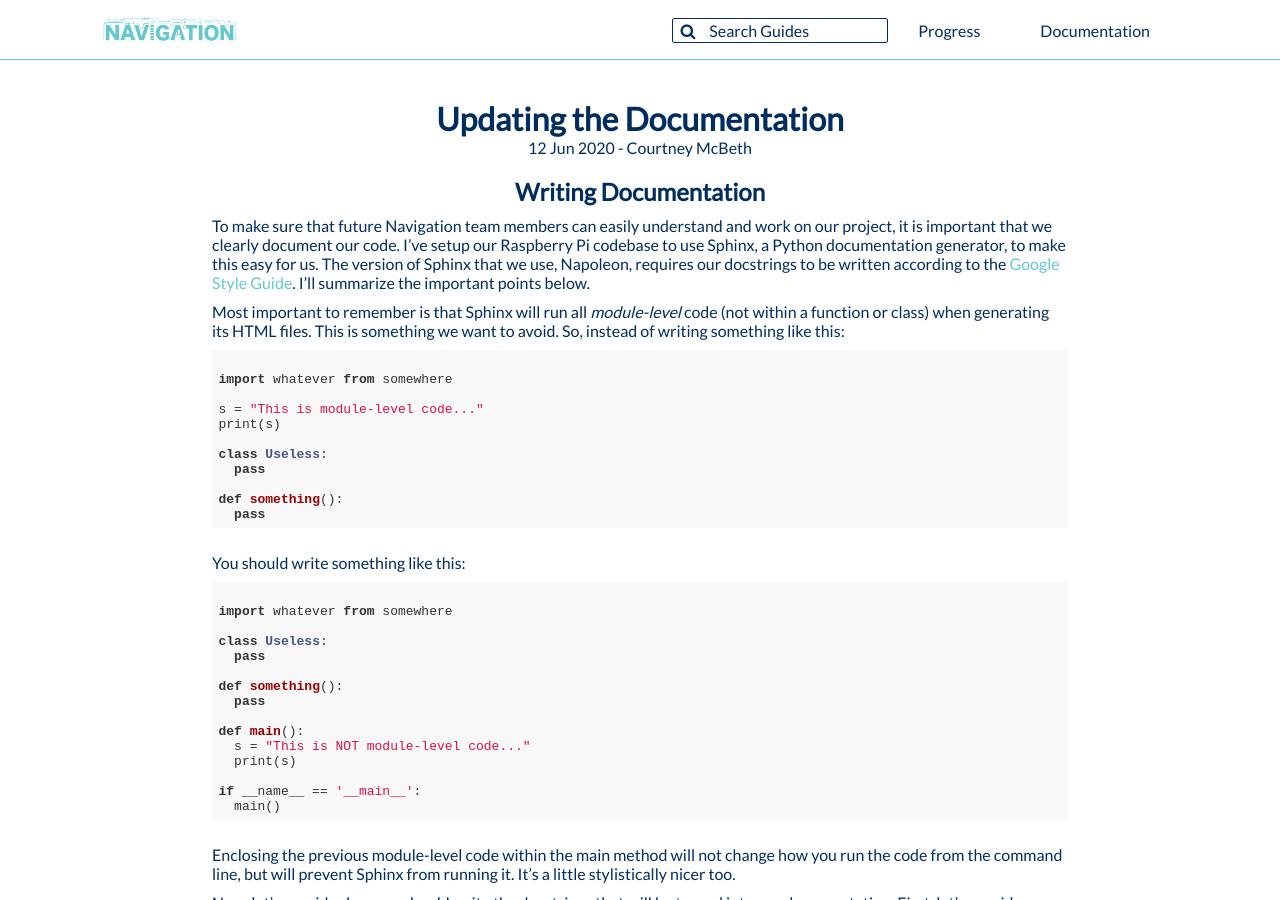
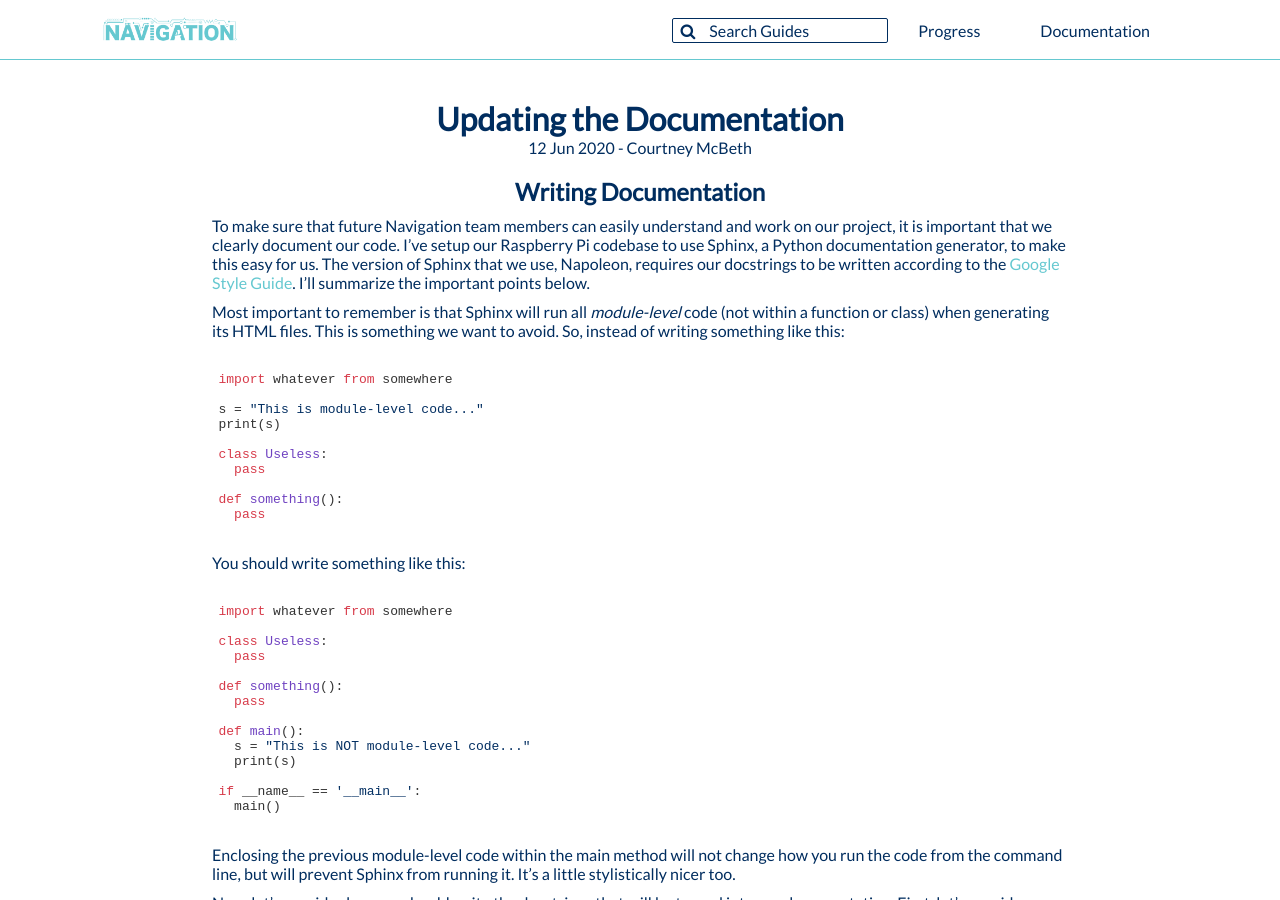
Before and after one commit to CUSail-Navigation/intrasite, a Jekyll site: the page built from _posts/2020-06-12-documentation.md, in a window 1280 px wide and 900 px high. Built offline with Jekyll 4.4.1, drawn with Linux system fonts in a browser that asks for light colours.

Commit message:
change code theme

```diff
--- a/_posts/2020-06-12-documentation.md
+++ b/_posts/2020-06-12-documentation.md
@@ -6,7 +6,7 @@ logo: sphinx_logo.png
 title: Updating the Documentation
 ---
 
-<link rel="stylesheet" href="{{site.baseurl}}/css/code_styles/github.css">
+<link rel="stylesheet" href="{{site.baseurl}}/css/code_styles/github-gist.css">
 <script src="{{site.baseurl}}/js/highlight.pack.js"></script>
 <script>hljs.initHighlightingOnLoad();</script>
 
```
